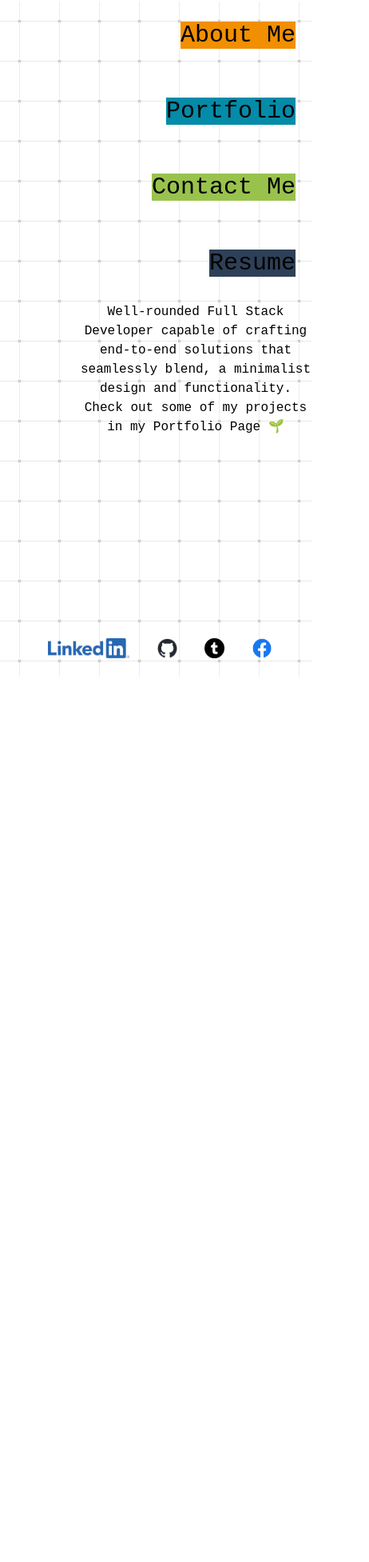
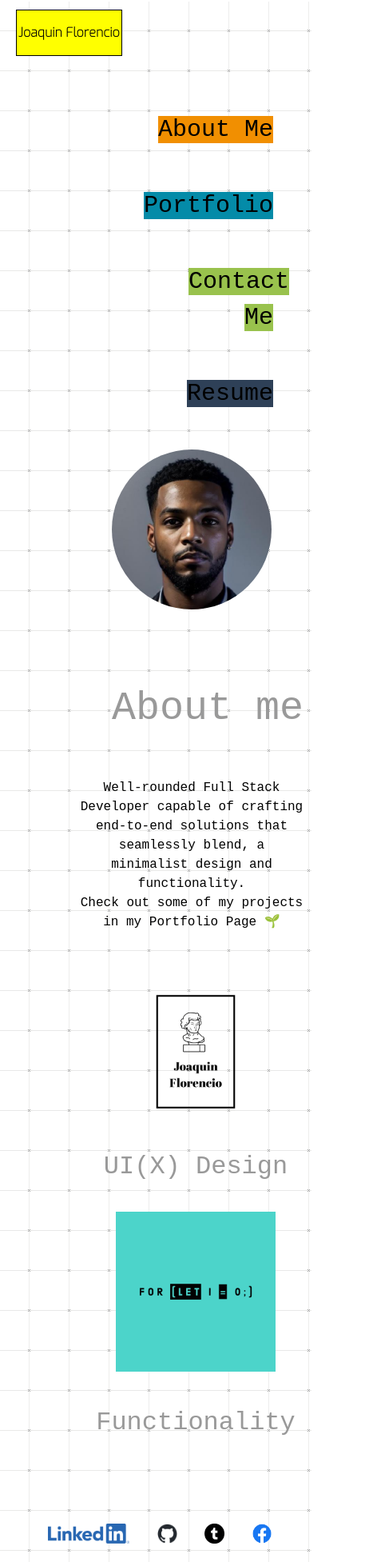
Before and after one commit to Jrr1232/Portfolio, a React (Vite) app: page / in a window 390 px wide. Shown: the whole page at 80% size, 462 px wide, since content can reach past the window. Before the commit the page ends 846 px from the top, so only its background shows below. Built offline with nearby package versions, Linux system fonts and the light colour scheme.

Commit message:
added more functionality to smaller screens throught all pages

```diff
--- a/src/App.css
+++ b/src/App.css
@@ -192,9 +192,8 @@
 
 }
 
-#functional {
-  padding-top: 0px;
-  margin-top: 10px;
+#functional-description {
+  margin-top: 20px;
 
 }
 
@@ -398,13 +397,6 @@ ul li {
 
 
 @media (max-width: 768px) {
-  #descriptionUI {
-    display: none;
-  }
-
-  #functional {
-    display: none;
-  }
 
   #navbar {
     background-image: url('#');
@@ -413,18 +405,12 @@ ul li {
   }
 
   .links {
-    margin-left: 20px;
-    margin-bottom: 30px;
-    padding-bottom: 30px;
-    font-size: 20px;
-    width: 100%;
-
-
+    margin-top: 50px;
+    margin-left: 140px;
   }
 
+  .links li {
 
-
-  .links li {
     display: block;
     margin-bottom: 50px;
 
@@ -440,22 +426,33 @@ ul li {
 
   }
 
-
+  #profile-pic {
+    margin-top: 400px;
+    margin-left: 40px;
+  }
 
   #about-me {
     background-color: #F18F01;
+    border-bottom: none;
   }
 
   #portfolio {
+
     background-color: #048BA8;
+    border-bottom: none;
+
   }
 
   #contact-me {
     background-color: #99C24D;
+    border-bottom: none;
+
   }
 
   #resume {
     background-color: #2E4057;
+    border-bottom: none;
+
   }
 
   .center {
@@ -466,22 +463,45 @@ ul li {
     display: none;
   }
 
+
+
   .text-container {
-    display: none;
+    margin-top: 10px;
+    margin-bottom: 20px;
+  }
+
+  .portfolio-title {
+    margin-left: 40px;
+    margin-top: 450px;
+    border-bottom: none;
+    font-weight: lighter;
+    font-size: 50px;
+
   }
 
   .homepage-title {
-    display: none;
-  }
-
-  .home-container img {
-    display: none;
+    margin-top: 50px;
+    border-bottom: none;
+    font-size: 50px;
   }
 
   #intro {
     font-size: medium;
     margin-left: 0px;
-    margin-top: 200px;
+    margin-right: 10px;
+  }
+
+  .contact-title {
+    margin-top: 400px;
+    margin-left: 0px;
+    border: none;
+    font-size: 50px;
+    font-weight: lighter;
+
+  }
+
+  #resume-title {
+    margin-top: 400px;
   }
 
 }
--- a/src/components/Navigation.jsx
+++ b/src/components/Navigation.jsx
@@ -10,7 +10,7 @@ function Navigation() {
   </div>
         </Grid>
 
-      <Grid item>
+      <Grid item >
         <ul className="links">
           <li><a href="/" id="about-me">About Me</a></li>
           <li><a href="/Portfolio" id="portfolio">Portfolio</a></li>
--- a/src/pages/Home.jsx
+++ b/src/pages/Home.jsx
@@ -6,14 +6,14 @@ function Home() {
   return (
     <div className="home-container">
       <Grid container spacing={2} className='home'>
-      <Grid item >
+      <Grid item>
           <img src="/profile-pic.jpg" alt="Profile Pic" id="profile-pic" />
         </Grid>
         <Grid item>
           <h1 className="homepage-title">About me</h1>
         </Grid>
 
-        <Grid item className='center' >
+        <Grid item className='center'>
         <p id="intro">Well-rounded Full Stack Developer capable of crafting end-to-end solutions that seamlessly blend, a minimalist design and functionality. <br/>Check out some of my projects in my Portfolio Page 🌱
           </p>
           <div id="UI">
--- a/src/pages/Portfolio.jsx
+++ b/src/pages/Portfolio.jsx
@@ -13,7 +13,7 @@ export default function Portfolio() {
       <h1 className='portfolio-title'>Portfolio</h1>
 
       <div style={{ display: 'flex', justifyContent: 'center', flexWrap: 'wrap' }} className="center">
-        <div style={{ display: 'flex', flexDirection: 'row' }}>
+        <div style={{ display: 'flex', flexDirection: 'row' }} id = "projects">
           {/* First Container */}
           <Grid
             container
@@ -21,6 +21,7 @@ export default function Portfolio() {
             justifyContent="center"
             alignItems="center"
             spacing={6}
+
           >
             {firstThreeProjects.map((project, i) => (
               <Grid item key={i}>
```
